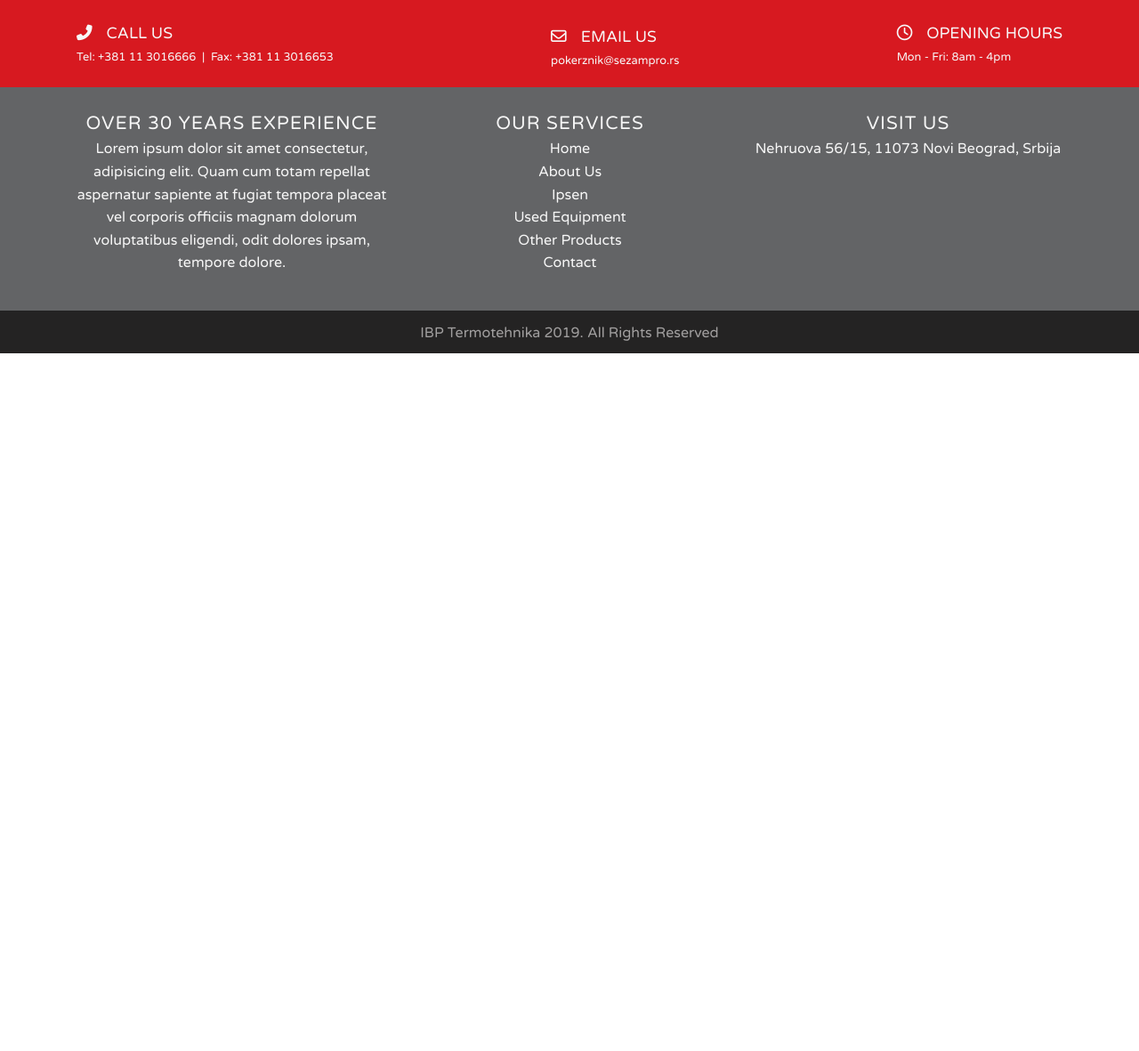
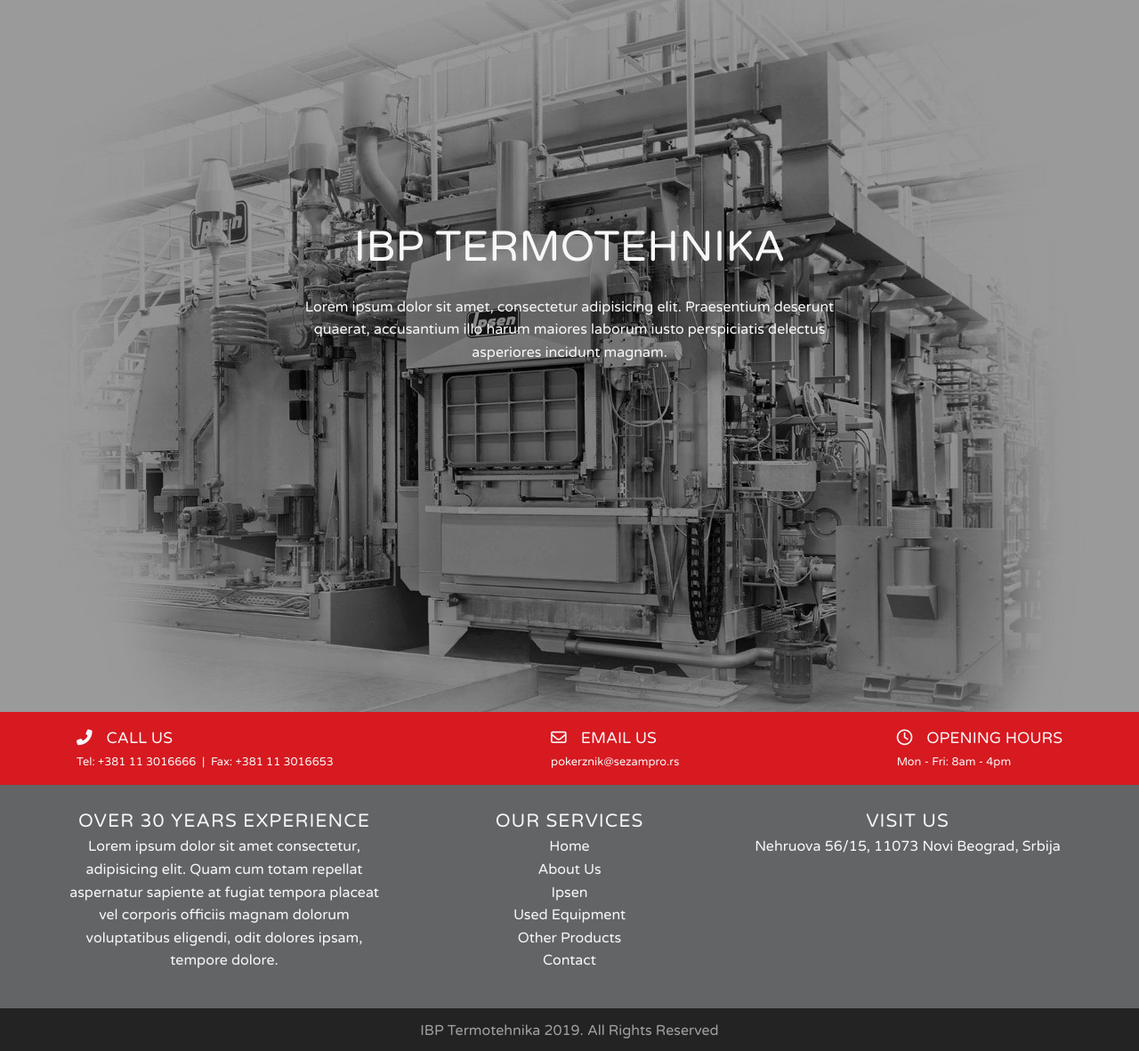
Before and after one commit to nikoladjordjevic10/ipsen, a PHP site: page / in a window 1280 px wide. Shown: the part 112-1293 px from the top of the page at 89% size. Before the commit the page ends 509 px from the top, so only its background shows below. Run offline with PHP 8.4, Linux system fonts and the light colour scheme; some libraries are stand-ins or nearby versions.

Commit message:
Completes partials header & footer, home page hero image and styling

```diff
--- a/css/style.scss
+++ b/css/style.scss
@@ -9,6 +9,7 @@ body, html {
   font-size: 16px;
   line-height: 1.6;
   color: $light-grey;
+  height: 100%;
 }
 
 // HEADER Styling
@@ -23,6 +24,7 @@ header {
     margin-right: 0.5rem;
     color: $dark-grey;
     text-transform: uppercase;
+    transition: all 0.2s ease-in-out;
     &:hover {
       color: $light-grey;
       transition: all 0.2s ease-in-out;
@@ -152,6 +154,65 @@ header {
 
 }
 
+// M A I N  C O N T E N T
+// Hero Image Styling
+
+.heroImage {
+  background-image: url('../images/background-black.jpg');
+  min-height: 100%;
+  position: relative;
+  background-position: center;
+  background-size: cover;
+  background-repeat: no-repeat;
+  background-attachment: fixed;
+  .heroText {
+    position: absolute;
+    top: 30%;
+    width: 50%;
+    left: 25%;
+    text-align: center;
+    color: $bg-light;
+    .heading {
+      font-size: 3rem;
+      text-transform: uppercase;
+    }
+  }
+}
+
+@media (max-width: 810px){
+  .heroImage .heroText {
+    .heading {
+      font-size: 2rem;
+    }
+    p {
+      font-size: 0.9rem;
+    }
+  }
+}
+
+@media (max-width: 550px){
+  .heroImage .heroText {
+    .heading {
+      font-size: 1.5rem;
+    }
+    p {
+      font-size: 0.8rem;
+    }
+  }
+}
+
+@media (max-width: 415px){
+  .heroImage .heroText {
+    .heading {
+      font-size: 1.2rem;
+    }
+    p {
+      font-size: 0.7rem;
+    }
+  }
+}
+
+
 // Footer Styling
 
 .footerUpper {
@@ -200,7 +261,7 @@ header {
 }
 
 .footerCredits {
-  height: 3rem;
+  min-height: 3rem;
   background-color: $dark-grey;
   text-align: center;
   p {
--- a/index.php
+++ b/index.php
@@ -1,108 +1,11 @@
+<?php include 'shared/header.php' ?>
 <?php include 'shared/hiddenSidebar.php';?>
-<!DOCTYPE html>
-<html lang="en">
 
-<head>
-  <meta charset="UTF-8">
-  <meta name="viewport" content="width=device-width, initial-scale=1.0">
-  <meta http-equiv="X-UA-Compatible" content="ie=edge">
-  <link href="https://fonts.googleapis.com/css?family=Varela+Round&display=swap" rel="stylesheet">
-  <link rel="stylesheet" href="https://stackpath.bootstrapcdn.com/bootstrap/4.4.1/css/bootstrap.min.css" integrity="sha384-Vkoo8x4CGsO3+Hhxv8T/Q5PaXtkKtu6ug5TOeNV6gBiFeWPGFN9MuhOf23Q9Ifjh" crossorigin="anonymous">
-  <link rel="stylesheet" href="css/style.min.css">
-  <script src="https://kit.fontawesome.com/96ed7d3134.js" crossorigin="anonymous"></script>
-  <title>IBP Termotehnika</title>
-</head>
+<section class="heroImage">
+  <div class="heroText">
+    <p class="heading">IBP Termotehnika</p>
+    <p>Lorem ipsum dolor sit amet, consectetur adipisicing elit. Praesentium deserunt quaerat, accusantium illo harum maiores laborum iusto perspiciatis delectus asperiores incidunt magnam.</p>
+  </div>
+</section>
 
-<body>
-   <header class="shadow"> <!-- Start of Invisible Header -->
-    <div class="container">
-      <div class="row flex-column justify-content-xl-between justify-content-center align-items-center flex-lg-row">
-        <div class="logo p-3">
-          <a href="#"><img src="images/logo.png" alt="logo"></a>
-        </div>
-        <nav class="nav align-items-center d-flex flex-column flex-lg-row py-3">
-          <a class="nav-link" href="#">Home</a>
-          <a class="nav-link" href="#">About Us</a>
-          <a class="nav-link" href="#">Ipsen</a>
-          <a class="nav-link" href="#">Used Equipment</a>
-          <a class="nav-link" href="#">Other Products</a>
-          <a class="nav-link" href="#">Contact</a>
-        </nav>
-      </div>
-    </div>
-  </header> <!-- End of Header -->
-
-  <header class="headerInvisible"> <!-- Start of Invisible Header -->
-    <div class="container">
-      <div class="row justify-content-around justify-content-sm-between">
-        <div class="logo p-3">
-          <a href="#"><img src="images/logo.png" alt="logo"></a>
-        </div>
-        <div class="menu d-flex align-items-center">
-          <div id="nav-icon">
-            <span></span>
-            <span></span>
-            <span></span>
-            <span></span>
-          </div>
-        </div>
-      </div>
-    </div>
-  </header> <!-- End of Invisible Header -->
-
-  <footer> <!-- Start of Footer -->
-    <div class="footerUpper">
-      <div class="container">
-        <div class="row justify-content-between flex-column flex-lg-row align-items-center">
-          <div class="contact py-4 pl-3 pt-3 pb-2">
-            <p><i class="fas fa-phone-alt pb-2 pr-3"></i>Call Us</p>
-            <p>Tel: +381 11 3016666 &nbsp;|&nbsp; Fax: +381 11 3016653</p>
-          </div>
-          <div class="contact pt-3 pb-2">
-            <p><i class="far fa-envelope pb-2 pr-3"></i>Email Us</p>
-            <p>pokerznik@sezampro.rs</p>
-          </div>
-          <div class="contact py-4 pr-3 pt-3 pb-2">
-            <p><i class="far fa-clock pb-2 pr-3"></i>Opening Hours</p>
-            <p>Mon - Fri: 8am - 4pm</p>
-          </div>
-        </div>
-      </div>
-    </div>
-    <div class="footerLower">
-      <div class="container">
-        <div class="row">
-          <div class="col-lg-4 col-md-12 info pl-0 py-md-4 pl-md-3 pt-3 pb-2">
-            <p>Over 30 years experience</p>
-            <p>Lorem ipsum dolor sit amet consectetur, adipisicing elit. Quam cum totam repellat aspernatur sapiente at fugiat tempora placeat vel corporis officiis magnam dolorum voluptatibus eligendi, odit dolores ipsam, tempore dolore.</p>
-          </div>
-          <div class="col-lg-4 col-md-12 info py-md-4 pl-3 pt-3 pb-2">
-            <p>Our Services</p>
-            <ul>
-              <li>Home</li>
-              <li>About Us</li>
-              <li>Ipsen</li>
-              <li>Used Equipment</li>
-              <li>Other Products</li>
-              <li>Contact</li>
-            </ul>
-          </div>
-          <div class="col-lg-4 col-md-12 info py-md-4 pl-3 pt-3 pb-2">
-            <p>Visit Us</p>
-            <p>Nehruova 56/15, 11073 Novi Beograd, Srbija</p>
-          </div>
-        </div>
-      </div>
-    </div>
-    <div class="footerCredits">
-      <p><a href="#">IBP Termotehnika</a> <?php echo date('Y') ?>. All Rights Reserved</p>
-    </div>
-  </footer> <!-- End of Footer -->
-
-  <script src="https://code.jquery.com/jquery-3.4.1.slim.min.js" integrity="sha384-J6qa4849blE2+poT4WnyKhv5vZF5SrPo0iEjwBvKU7imGFAV0wwj1yYfoRSJoZ+n" crossorigin="anonymous"></script>
-  <script src="https://cdn.jsdelivr.net/npm/popper.js@1.16.0/dist/umd/popper.min.js" integrity="sha384-Q6E9RHvbIyZFJoft+2mJbHaEWldlvI9IOYy5n3zV9zzTtmI3UksdQRVvoxMfooAo" crossorigin="anonymous"></script>
-  <script src="https://stackpath.bootstrapcdn.com/bootstrap/4.4.1/js/bootstrap.min.js" integrity="sha384-wfSDF2E50Y2D1uUdj0O3uMBJnjuUD4Ih7YwaYd1iqfktj0Uod8GCExl3Og8ifwB6" crossorigin="anonymous"></script>
-  <script src="js/script.js"></script>
-</body>
-
-</html>
+<?php include 'shared/footer.php';?>
--- /dev/null
+++ b/shared/footer.php
@@ -0,0 +1,56 @@
+<footer class="shadow"> <!-- Start of Footer -->
+    <div class="footerUpper">
+      <div class="container">
+        <div class="row justify-content-between flex-column flex-lg-row align-items-center">
+          <div class="contact p-3">
+            <p><i class="fas fa-phone-alt pb-2 pr-3"></i>Call Us</p>
+            <p>Tel: +381 11 3016666 &nbsp;|&nbsp; Fax: +381 11 3016653</p>
+          </div>
+          <div class="contact p-3">
+            <p><i class="far fa-envelope pb-2 pr-3"></i>Email Us</p>
+            <p>pokerznik@sezampro.rs</p>
+          </div>
+          <div class="contact p-3">
+            <p><i class="far fa-clock pb-2 pr-3"></i>Opening Hours</p>
+            <p>Mon - Fri: 8am - 4pm</p>
+          </div>
+        </div>
+      </div>
+    </div>
+    <div class="footerLower">
+      <div class="container">
+        <div class="row">
+          <div class="col-lg-4 col-md-12 info p-3 py-md-4 pl-md-0">
+            <p>Over 30 years experience</p>
+            <p>Lorem ipsum dolor sit amet consectetur, adipisicing elit. Quam cum totam repellat aspernatur sapiente at fugiat tempora placeat vel corporis officiis magnam dolorum voluptatibus eligendi, odit dolores ipsam, tempore dolore.</p>
+          </div>
+          <div class="col-lg-4 col-md-12 info py-md-4 p-3">
+            <p>Our Services</p>
+            <ul>
+              <li>Home</li>
+              <li>About Us</li>
+              <li>Ipsen</li>
+              <li>Used Equipment</li>
+              <li>Other Products</li>
+              <li>Contact</li>
+            </ul>
+          </div>
+          <div class="col-lg-4 col-md-12 info py-md-4 p-3">
+            <p>Visit Us</p>
+            <p>Nehruova 56/15, 11073 Novi Beograd, Srbija</p>
+          </div>
+        </div>
+      </div>
+    </div>
+    <div class="footerCredits">
+      <p><a href="#">IBP Termotehnika</a> <?php echo date('Y') ?>. All Rights Reserved</p>
+    </div>
+  </footer> <!-- End of Footer -->
+
+  <script src="https://code.jquery.com/jquery-3.4.1.slim.min.js" integrity="sha384-J6qa4849blE2+poT4WnyKhv5vZF5SrPo0iEjwBvKU7imGFAV0wwj1yYfoRSJoZ+n" crossorigin="anonymous"></script>
+  <script src="https://cdn.jsdelivr.net/npm/popper.js@1.16.0/dist/umd/popper.min.js" integrity="sha384-Q6E9RHvbIyZFJoft+2mJbHaEWldlvI9IOYy5n3zV9zzTtmI3UksdQRVvoxMfooAo" crossorigin="anonymous"></script>
+  <script src="https://stackpath.bootstrapcdn.com/bootstrap/4.4.1/js/bootstrap.min.js" integrity="sha384-wfSDF2E50Y2D1uUdj0O3uMBJnjuUD4Ih7YwaYd1iqfktj0Uod8GCExl3Og8ifwB6" crossorigin="anonymous"></script>
+  <script src="js/script.js"></script>
+</body>
+
+</html>
--- /dev/null
+++ b/shared/header.php
@@ -0,0 +1,50 @@
+<!DOCTYPE html>
+<html lang="en">
+
+<head>
+  <meta charset="UTF-8">
+  <meta name="viewport" content="width=device-width, initial-scale=1.0">
+  <meta http-equiv="X-UA-Compatible" content="ie=edge">
+  <link href="https://fonts.googleapis.com/css?family=Varela+Round&display=swap" rel="stylesheet">
+  <link rel="stylesheet" href="https://stackpath.bootstrapcdn.com/bootstrap/4.4.1/css/bootstrap.min.css" integrity="sha384-Vkoo8x4CGsO3+Hhxv8T/Q5PaXtkKtu6ug5TOeNV6gBiFeWPGFN9MuhOf23Q9Ifjh" crossorigin="anonymous">
+  <link rel="stylesheet" href="css/style.min.css">
+  <script src="https://kit.fontawesome.com/96ed7d3134.js" crossorigin="anonymous"></script>
+  <title>IBP Termotehnika</title>
+</head>
+
+<body>
+   <header class="shadow"> <!-- Start of Invisible Header -->
+    <div class="container">
+      <div class="row flex-column justify-content-xl-between justify-content-center align-items-center flex-lg-row">
+        <div class="logo p-3">
+          <a href="#"><img src="images/logo.png" alt="logo"></a>
+        </div>
+        <nav class="nav align-items-center d-flex flex-column flex-lg-row py-3">
+          <a class="nav-link" href="#">Home</a>
+          <a class="nav-link" href="#">About Us</a>
+          <a class="nav-link" href="#">Ipsen</a>
+          <a class="nav-link" href="#">Used Equipment</a>
+          <a class="nav-link" href="#">Other Products</a>
+          <a class="nav-link" href="#">Contact</a>
+        </nav>
+      </div>
+    </div>
+  </header> <!-- End of Header -->
+
+  <header class="headerInvisible"> <!-- Start of Invisible Header -->
+    <div class="container">
+      <div class="row justify-content-around justify-content-sm-between">
+        <div class="logo p-3">
+          <a href="#"><img src="images/logo.png" alt="logo"></a>
+        </div>
+        <div class="menu d-flex align-items-center">
+          <div id="nav-icon">
+            <span></span>
+            <span></span>
+            <span></span>
+            <span></span>
+          </div>
+        </div>
+      </div>
+    </div>
+  </header> <!-- End of Invisible Header -->
```
Also changed, not shown: css/style.min.css, images/background-black.jpg (added), images/background.jpg (added).
